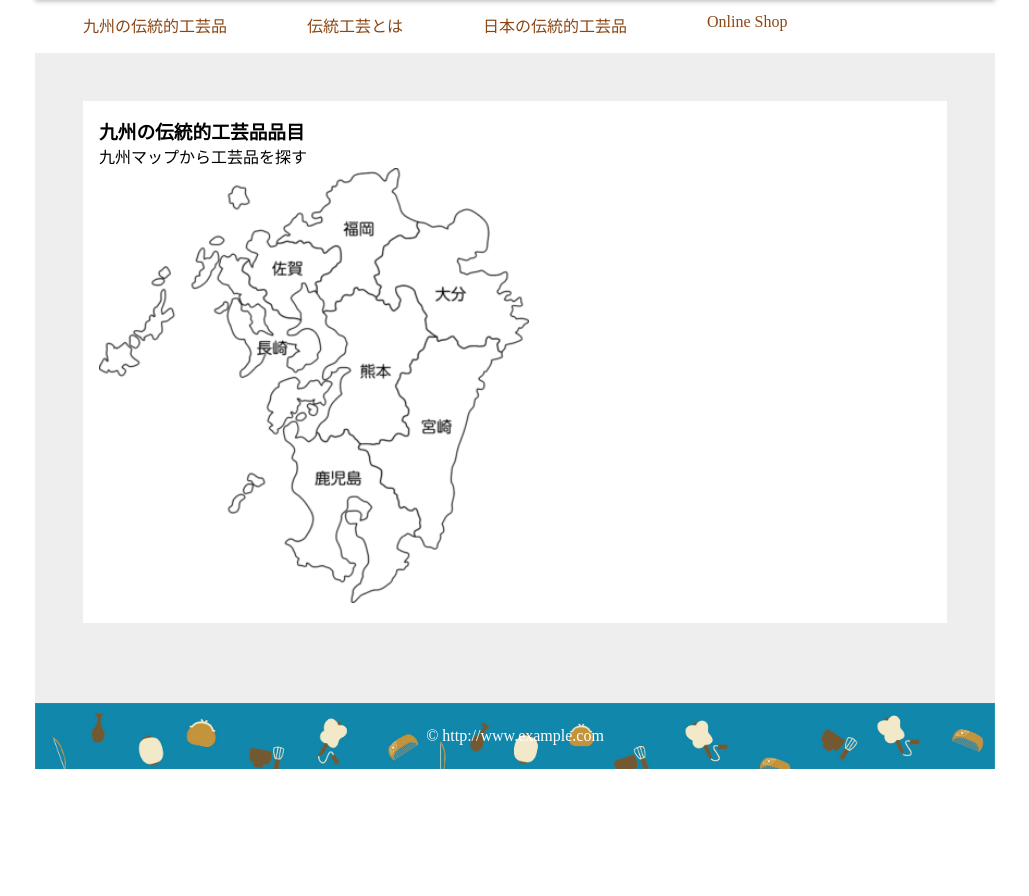
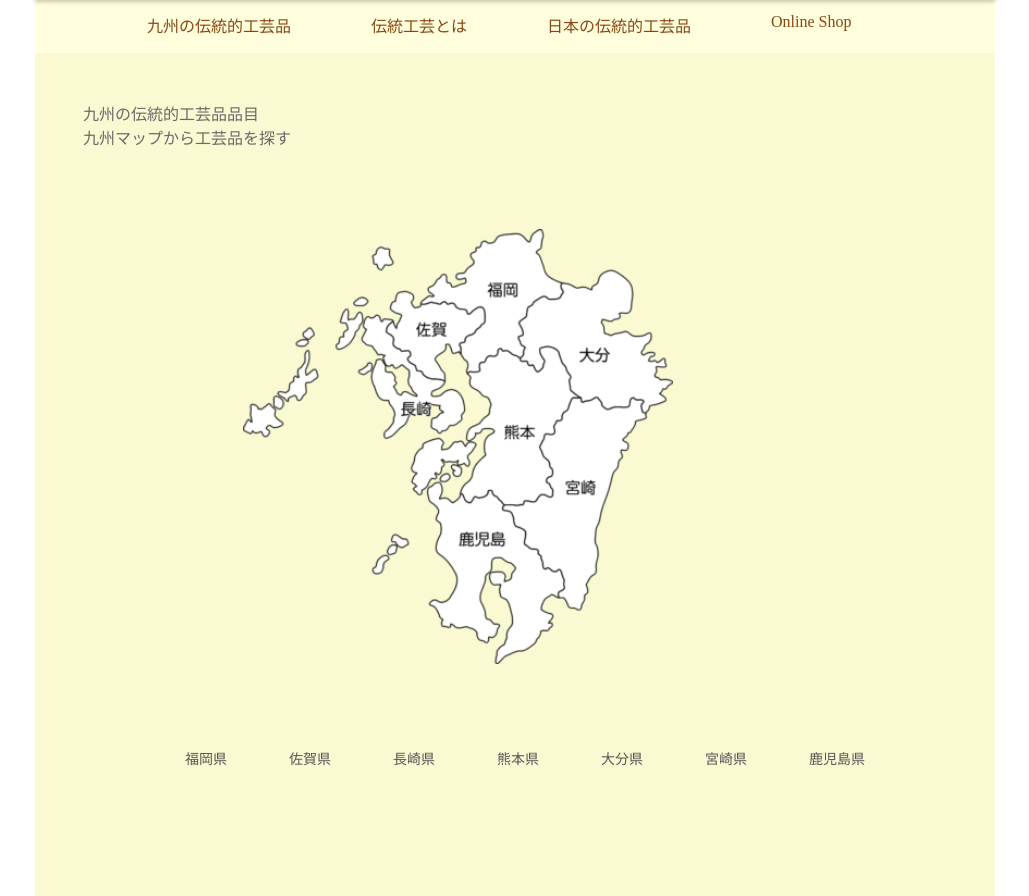
Before and after one commit to WANGSHUCHAN/-kyushu-traditional-crafts-, a plain HTML site: page index.html in a window 1280 px wide. Shown: the part 183-1079 px from the top of the page, without its empty margins (125-1154 px from the left). Before the commit the page ends 952 px from the top, so only its background shows below. Drawn offline with Linux system fonts and the light colour scheme.

Commit message:
Add files via upload

```diff
--- a/css/style.css
+++ b/css/style.css
@@ -6,7 +6,7 @@
   padding: 0;
 }
 /*-------------------------------
-         LAYOUT MOBILE
+      LAYOUT PC
 --------------------------------*/
 #container{
   position: relative;
@@ -19,6 +19,8 @@ header {
   height: 180px;
   box-shadow: 0 4px 0.3125rem rgba(0,0,0,.3);
   background: url(../images/header.png);
+  font-family:筑紫A丸ゴシック;
+  font-style:normal;
   background-size:cover;
 }
 
@@ -27,19 +29,22 @@ header {
     top: 6rem;
     left: 3rem;
     font-size: 1.5rem;
-    color:#DEB887;
+    color:#E6FFE9;
   }
   header p {
     position: absolute;
     top: 8rem;
     left: 3rem;
     font-size: 1rem;
-    color:#DEB887;
+    color:#CBFFD3;
   }
   /***** Navi *******/
 nav {
-  padding: 1rem 3rem ;
-
+  padding-top:  1rem ;
+  padding-left: 7rem ;
+  padding-bottom:  1rem ;
+font-family:筑紫A丸ゴシック;
+background: #FFFFDD;
 }
 
   nav ul{
@@ -48,43 +53,71 @@ nav {
   }
 
   nav ul li{
-
     margin-right: 5rem;
     list-style: none;
+
   }
 
   nav ul li a {
     color: #8B4513;
     text-decoration: none;
+
   }
-
+  nav ul li a:hover{
+    font-style:oblique;
+  }
+/***** MAIN ******/
 main{
   display: flex;
   flex-direction: row;
 }
 
-  section{
-    flex: 3;
-    padding: 3rem;
-    background: #EEE;
-  }
+
 
     article{
+    width: 1000px; height: 750px;
       min-height: 8rem;
-      padding: 1rem;
-      margin-bottom: 2rem;
-      background: #FFF;
+      padding: 3rem;
+      margin-bottom: 0rem;
+      font-family:筑紫A丸ゴシック;
+      font-size: 1rem;
+      background: #FAFAD2;
+      color: #696969	;
     }
 
-  aside{
-    flex: 1;
-    padding: 3rem;
-    background: #D2B48C;
-  }
+ article img{padding-top: 5rem;
+   padding-left: 10rem;
+   }
+/***** Foot Menu *******/
+#menu ul{
+  display: flex;
+list-style:none;
+flex-wrap: wrap;
+padding-left: 5rem ;
+padding-top: 5rem;
+}
+
+#menu li a{
+display: block;
+width: 80px;
+/* border-bottom: 1px dotted #555; */
+text-decoration: none;
+color: #555;
+padding: 0px 0px 0px 20px;
+margin: 0px 2px;
+text-align: left;
+font-size: 14px;
+}
+#menu li a:hover{
+  font-style: italic;
+}
 /***** Footer *******/
 footer {
-  padding: 1.5rem;
+  padding:2rem;
+  margin-bottom: 2rem;
+  margin-top: 0rem;
   text-align: center;
+  font-family:Bradley Hand Bold;
   color:white;
   background: url(../images/footerimg.jpg);
   background-size:cover;
--- a/index.html
+++ b/index.html
@@ -27,25 +27,36 @@
 
     <main>
 
-      <section>
+
 
         <article>
-          <h3> 九州の伝統的工芸品品目</h3>
+          <p> 九州の伝統的工芸品品目</p>
           <p> 九州マップから工芸品を探す</p>
           <div class="img_block">
             <img src="images/map.png" width="430">
          </div>
+         <div id="menu">
+            <ul>
+             <li><a href="#">福岡県</a></li>
+             <li><a href="#">佐賀県</a></li>
+             <li><a href="#">長崎県</a></li>
+             <li><a href="#">熊本県</a></li>
+             <li><a href="#">大分県</a></li>
+             <li><a href="#">宮崎県</a></li>
+             <li><a href="#">鹿児島県</a></li>
+           </ul>
+         </div>
        </article>
 
 
-      </section>
+
 
 
 
     </main>
 
     <footer>
-      &copy; http://www.example.com
+      &copy; https://wangshuchan.github.io/-kyushu-traditional-crafts-/
     </footer>
 
   </div>
```
